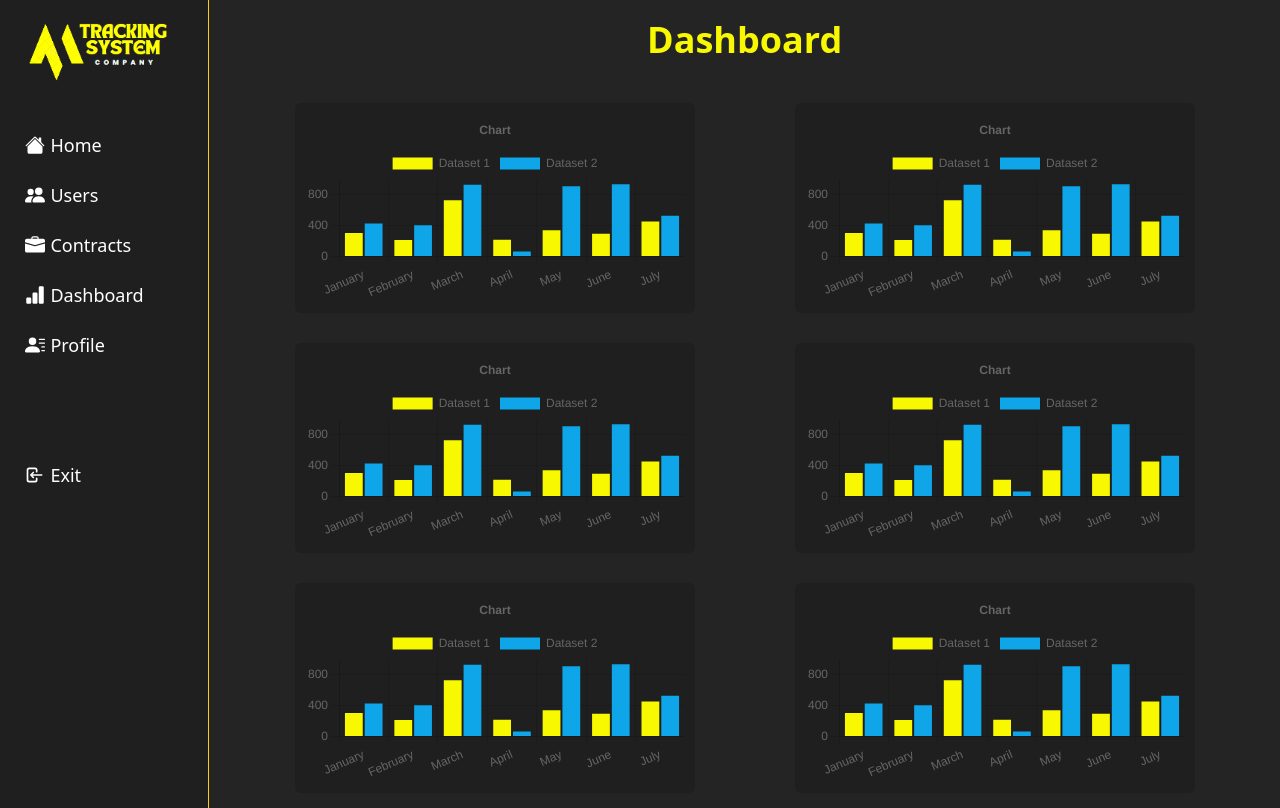
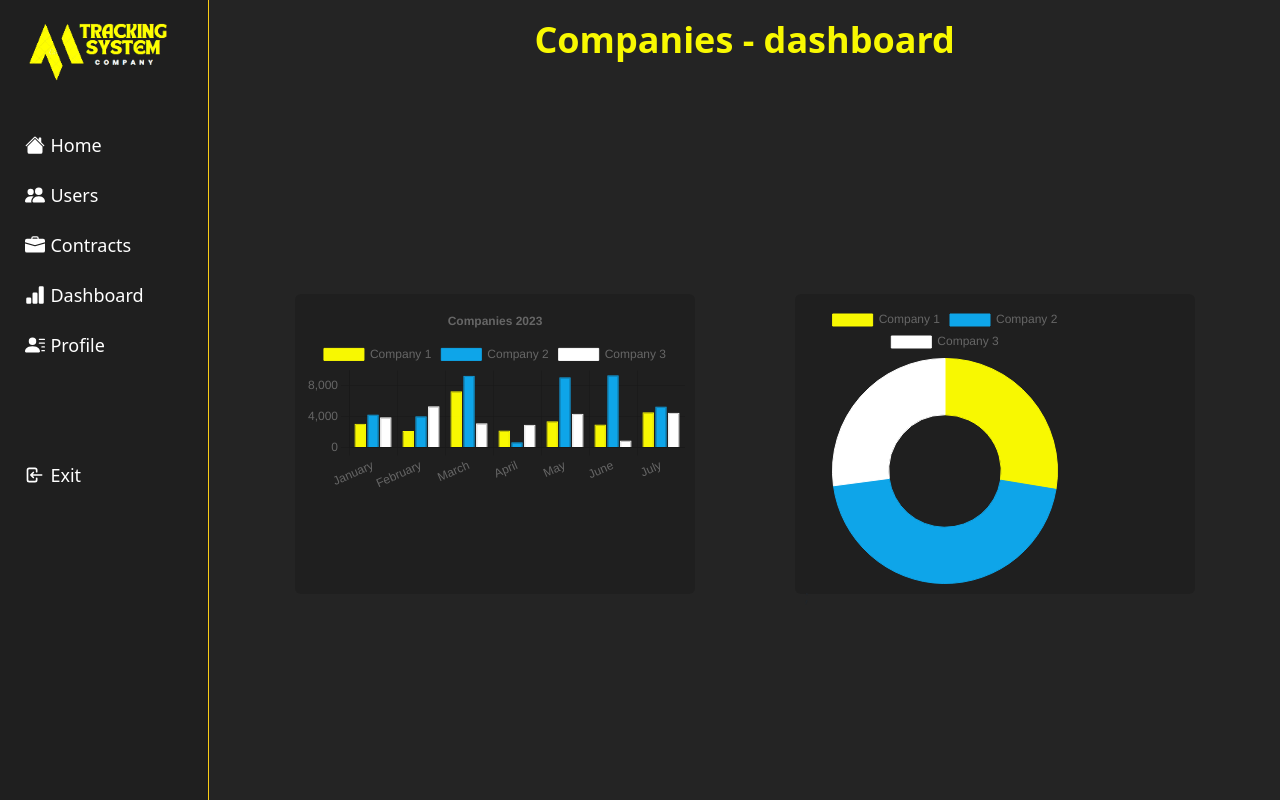
Before and after one commit to felipeluis223/trackingSystem, a React (Create React App) app: page /home/dashboard in a window 1280 px wide. Built offline with nearby package versions, Linux system fonts and the light colour scheme.

Commit message:
charts com os mesmos valores

```diff
--- a/src/components/Dashboard/index.js
+++ b/src/components/Dashboard/index.js
@@ -1,5 +1,7 @@
+import React from 'react';
 import {
     Chart as ChartJS,
+    ArcElement,
     CategoryScale,
     LinearScale,
     BarElement,
@@ -7,11 +9,12 @@ import {
     Tooltip,
     Legend,
   } from 'chart.js';
-import { Bar, } from 'react-chartjs-2';
+import { Bar, Line, Doughnut } from 'react-chartjs-2';
 
 import * as faker from 'faker';
 
 ChartJS.register(
+    ArcElement,
     CategoryScale,
     LinearScale,
     BarElement,
@@ -29,7 +32,7 @@ export const options = {
     },
     title: {
       display: true,
-      text: 'Chart',
+      text: 'Companies 2023',
     },
 
   },
@@ -40,47 +43,78 @@ export const data = {
     labels,
     datasets: [
       {
-        label: 'Dataset 1',
-        data: labels.map(() => faker.datatype.number({ min: 0, max: 1000 })),
+        label: 'Company 1',
+        borderColor: "#ffff00f7",
+        data: labels.map(() => faker.datatype.number({ min: 0, max: 10000 })),
         backgroundColor: "#ffff00f7",
+        borderWidth: 1
       },
       {
-        label: 'Dataset 2',
-        data: labels.map(() => faker.datatype.number({ min: 0, max: 1000 })),
+        label: 'Company 2',
+        borderColor: "#0EA5E9",
+        data: labels.map(() => faker.datatype.number({ min: 0, max: 10000 })),
         backgroundColor: "#0EA5E9",
+        borderWidth: 1
+      },
+
+      {
+        label: 'Company 3',
+        borderColor: "#ffffff",
+        data: labels.map(() => faker.datatype.number({ min: 0, max: 10000 })),
+        backgroundColor: "#ffffff",
+        borderWidth: 1
       },
     ],
   };
 
+  export let oldData = {
+    labels: [data.datasets[0].label, data.datasets[1].label, data.datasets[2].label],
+    datasets: [
+      {
+        label: 'Companies',
+        data: [
+            data.datasets[0].data.reduce(function(total, numero){
+                return total + numero;
+            }, 0),
+            data.datasets[1].data.reduce(function(total, numero){
+                return total + numero;
+            }, 0),
+            data.datasets[2].data.reduce(function(total, numero){
+                return total + numero;
+            }, 0),
+        ],
+        backgroundColor: [
+            data.datasets[0].backgroundColor,
+            data.datasets[1].backgroundColor,
+            data.datasets[2].backgroundColor,
+        ],
+        borderColor: [
+          data.datasets[0].borderColor,
+          data.datasets[1].borderColor,
+          data.datasets[2].borderColor,
+        ],
+        borderWidth: 1,
+      },
+    ],
+  };
+  console.log(data)
+
 function Dashboard(){
     return (
         <section className="w-full min-h-[400px] flex flex-wrap justify-evenly">
-            <h1 className="w-full h-[80px] text-4xl text-[#ffff00f7] flex justify-center items-center font-bold">Dashboard</h1>
+            <h1 className="w-full h-[80px] text-4xl text-[#ffff00f7] flex justify-center items-center font-bold">Companies - dashboard</h1>
 
             <div className="w-[400px] max-h-[300px] m-[15px] bg-[#1f1f1f] p-[10px] rounded-md">
                 <Bar options={options} data={data} />
             </div>
 
             <div className="w-[400px] max-h-[300px] m-[15px] bg-[#1f1f1f] p-[10px] rounded-md">
-                <Bar options={options} data={data} />
+                <Doughnut data={oldData} />;
             </div>
 
-            <div className="w-[400px] max-h-[300px] m-[15px] bg-[#1f1f1f] p-[10px] rounded-md">
-                <Bar options={options} data={data} />
-            </div>
-
-            <div className="w-[400px] max-h-[300px] m-[15px] bg-[#1f1f1f] p-[10px] rounded-md">
-                <Bar options={options} data={data} />
-            </div>
-
-            <div className="w-[400px] max-h-[300px] m-[15px] bg-[#1f1f1f] p-[10px] rounded-md">
-                <Bar options={options} data={data} />
-            </div>
-
-            <div className="w-[400px] max-h-[300px] m-[15px] bg-[#1f1f1f] p-[10px] rounded-md">
-                <Bar options={options} data={data} />
-            </div>
-
+            {/* <div className="w-[400px] max-h-[300px] m-[15px] bg-[#1f1f1f] p-[10px] rounded-md">
+                <Line options={options} data={data} if />
+            </div> */}
         </section>
     )
 }
```
